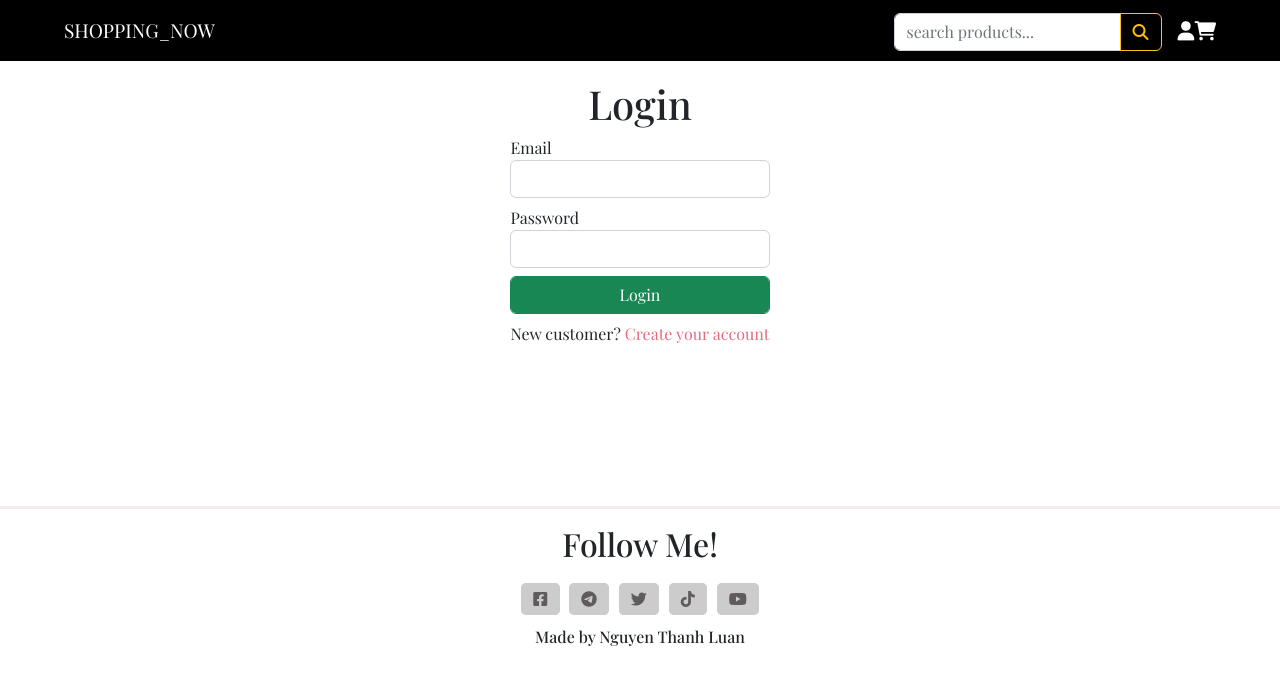
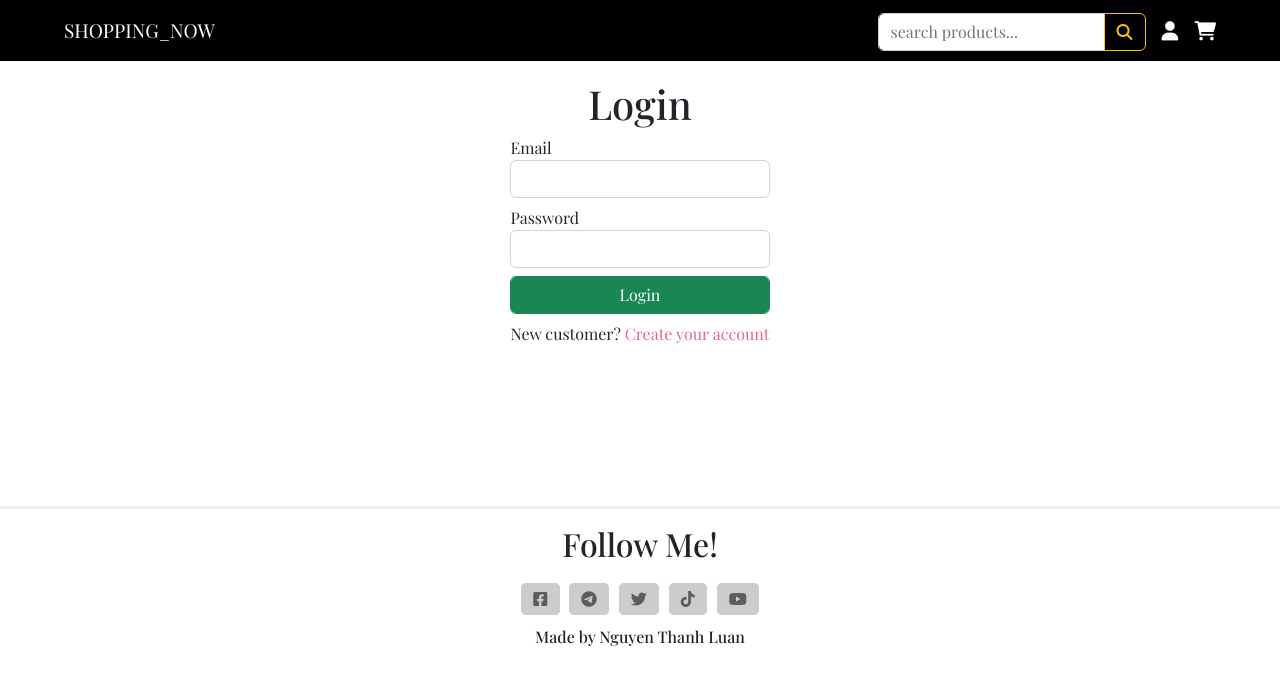
Before and after one commit to nguyen-thanh-luann/Binou, a React (Create React App) app: page /login in a window 1280 px wide. Shown: the top 684 px of the page. Built offline with nearby package versions, Linux system fonts and the light colour scheme.

Commit message:
update header

```diff
--- a/src/components/Header.js
+++ b/src/components/Header.js
@@ -41,7 +41,7 @@ export default function Header() {
           </li>
           {userInfo && userInfo.isAdmin && (
             <li>
-              <Link to='/' className='ms-3'>
+              <Link to='/'>
                 Admin
                 <i className='fa-solid fa-angle-down ms-1 fs-6'></i>
               </Link>
--- a/src/scss/_Header.scss
+++ b/src/scss/_Header.scss
@@ -25,8 +25,7 @@
       display: inline-block;
       position: relative;
       line-height: 3rem;
-      margin: 0;
-      &:not(:last-child) {
+      &:not(:first-child) {
         margin-left: 1rem;
       }
       &:hover > ul {
```
